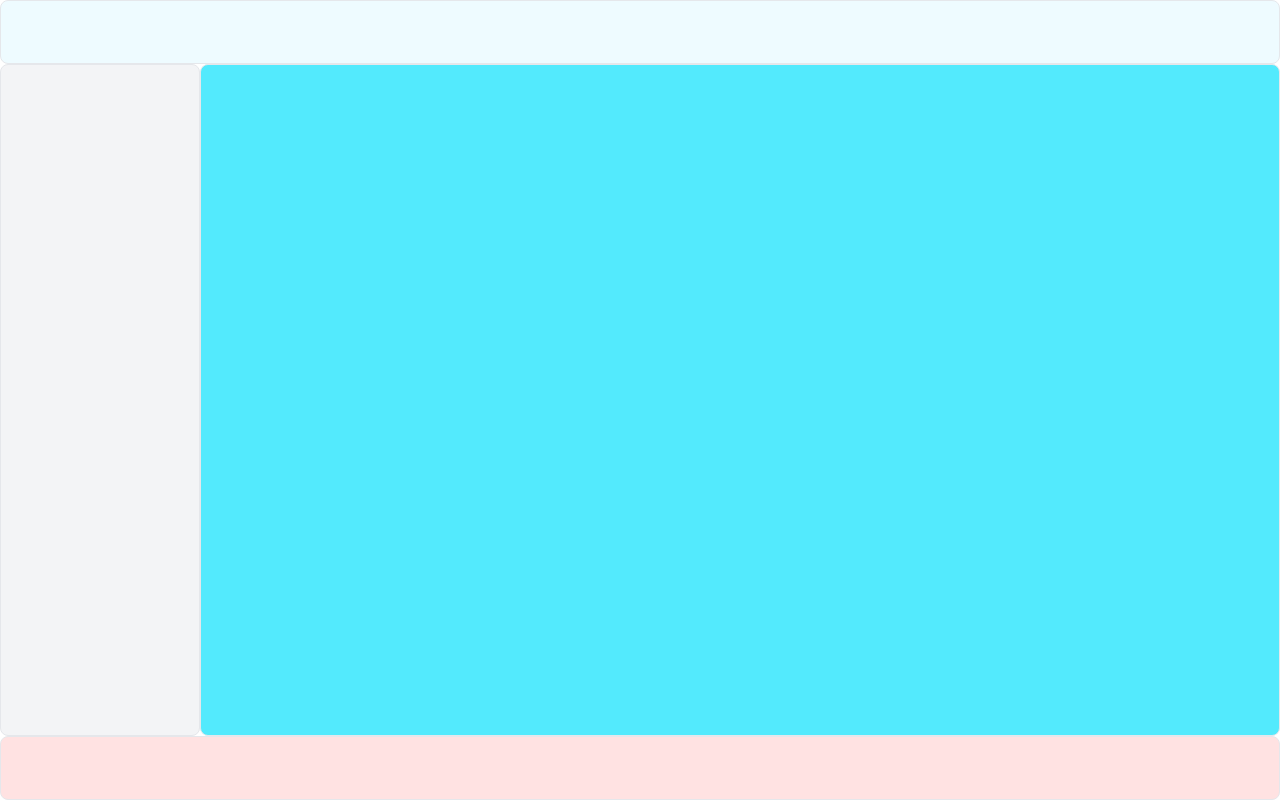
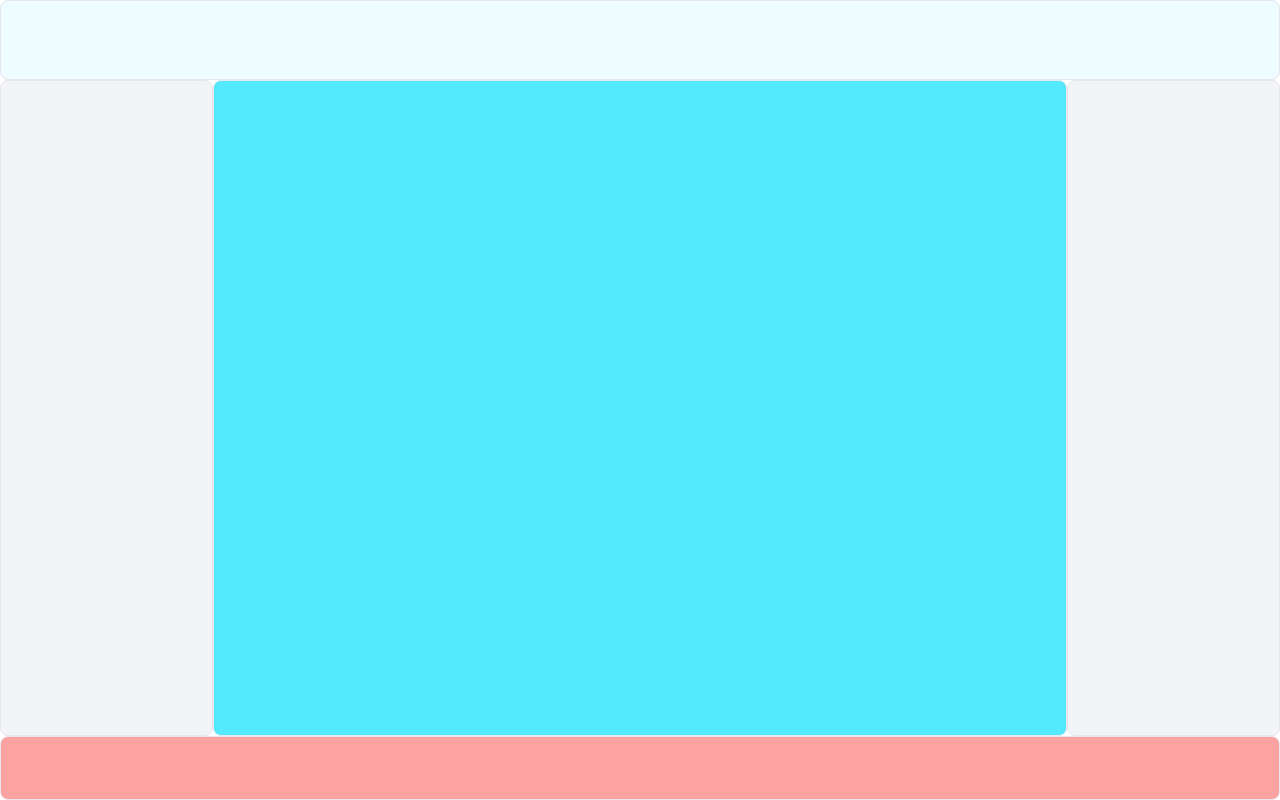
Before and after one commit to anlidy/HEUMathOverflow, a Vue app in the folder frontend/: page / in a window 1280 px wide. Built offline with nearby package versions, Linux system fonts and the light colour scheme.

Commit message:
refactor: 完善响应式布局组件

```diff
--- a/frontend/src/components/layout/AppContent.vue
+++ /dev/null
@@ -1,11 +0,0 @@
-<script setup lang="ts">
-defineProps<{
-    containerClass?: string
-}>()
-</script>
-
-<template>
-    <div :class="['flex flex-1 items-center justify-center', containerClass]">
-        <slot />
-    </div>
-</template>
--- a/frontend/src/components/layout/AppFooter.vue
+++ /dev/null
@@ -1,11 +0,0 @@
-<script setup lang="ts">
-defineProps<{
-    containerClass?: string
-}>()
-</script>
-
-<template>
-    <div :class="['flex h-16 w-full flex-col items-center justify-center', containerClass]">
-        <slot name="footer" />
-    </div>
-</template>
--- a/frontend/src/components/layout/AppHeader.vue
+++ b/frontend/src/components/layout/AppHeader.vue
@@ -8,7 +8,7 @@ defineProps<{
 </script>
 
 <template>
-    <div :class="['flex h-16 w-full items-center justify-between', containerClass]">
+    <div :class="['flex w-full items-center justify-between', containerClass]">
         <div :class="['flex items-center justify-start', leftClass]">
             <slot name="left" />
         </div>
--- a/frontend/src/components/layout/AppLayout.vue
+++ b/frontend/src/components/layout/AppLayout.vue
@@ -13,8 +13,15 @@ defineProps<{
             <slot name="header" />
         </div>
         <div :class="['flex flex-1', mainClass]">
-            <slot name="sidebar" />
-            <slot name="content" />
+            <div class="hidden md:block md:w-1/6">
+                <slot name="sidebar" />
+            </div>
+            <div class="flex-1">
+                <slot name="content" />
+            </div>
+            <div class="hidden lg:block lg:w-1/6">
+                <slot name="right-sidebar" />
+            </div>
         </div>
         <div :class="['flex items-center justify-center', footerClass]">
             <slot name="footer" />
--- a/frontend/src/components/layout/AppSidebar.vue
+++ b/frontend/src/components/layout/AppSidebar.vue
@@ -8,7 +8,7 @@ defineProps<{
 </script>
 
 <template>
-    <div :class="['flex h-full min-w-50 flex-col', containerClass]">
+    <div :class="['flex h-full w-full flex-col', containerClass]">
         <div :class="['flex items-center justify-center', headerClass]">
             <slot name="header" />
         </div>
--- a/frontend/src/views/HomeView.vue
+++ b/frontend/src/views/HomeView.vue
@@ -1,24 +1,25 @@
 <script setup lang="ts">
 import AppHeader from '@/components/layout/AppHeader.vue'
 import AppSidebar from '@/components/layout/AppSidebar.vue'
-import AppContent from '@/components/layout/AppContent.vue'
 import AppLayout from '@/components/layout/AppLayout.vue'
-import AppFooter from '@/components/layout/AppFooter.vue'
 </script>
 
 <template>
     <AppLayout>
         <template #header>
-            <AppHeader container-class="border rounded-lg border-gray-200 bg-cyan-40"></AppHeader>
+            <AppHeader container-class="h-20 border rounded-lg border-gray-200 bg-cyan-40"></AppHeader>
         </template>
         <template #sidebar>
             <AppSidebar container-class="border rounded-lg border-gray-200 bg-gray-100"></AppSidebar>
         </template>
         <template #content>
-            <AppContent container-class="border rounded-lg border-gray-200 bg-cyan-300"></AppContent>
+            <div class="h-full w-full rounded-lg border border-gray-200 bg-cyan-300"></div>
+        </template>
+        <template #right-sidebar>
+            <AppSidebar container-class="border rounded-lg border-gray-200 bg-gray-100"></AppSidebar>
         </template>
         <template #footer>
-            <AppFooter container-class="border rounded-lg border-gray-200 bg-red-100"></AppFooter>
+            <div class="h-16 w-full rounded-lg border border-gray-200 bg-red-300"></div>
         </template>
     </AppLayout>
 </template>
```
